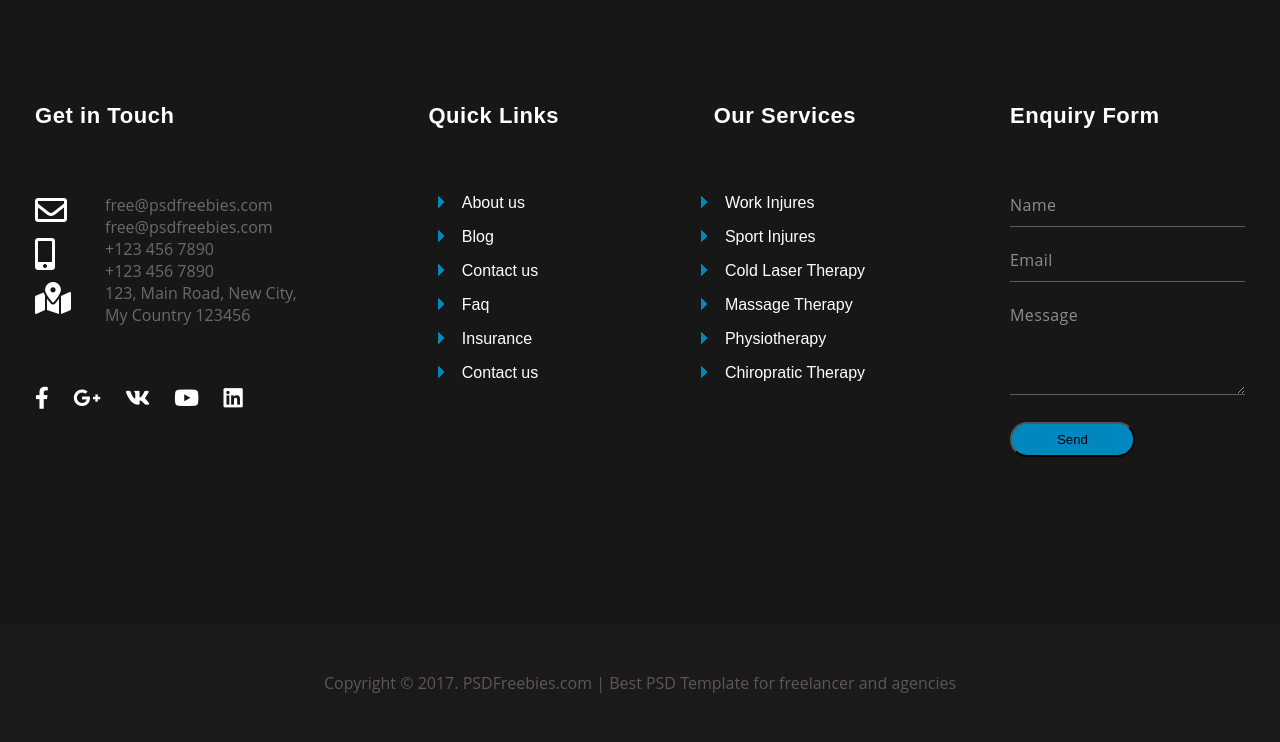
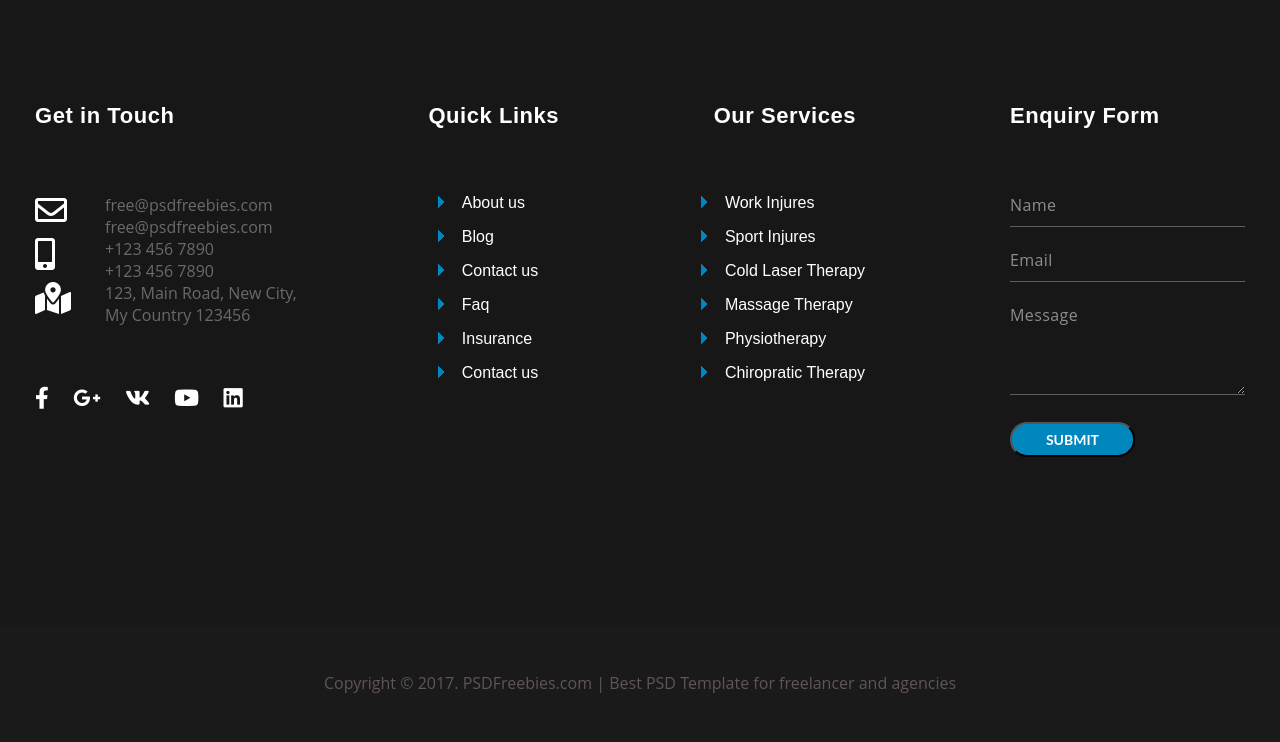
Before and after one commit to Underwerse/underwerse.github.io, a PHP site: page / in a window 1280 px wide; the page is wider, and only the part inside the window is pictured. Shown: the part 5461-6203 px from the top of that part. Run offline with PHP 8.4, Linux system fonts and the light colour scheme; some libraries are stand-ins or nearby versions.

Commit message:
Поправил стили кнопок

```diff
--- a/homework4/index.html
+++ b/homework4/index.html
@@ -359,7 +359,7 @@
 							placeholder=" "></textarea>
 						<label class="formLabel">Message</label>
 					</div>
-					<button class="formButton">Send</button>
+					<button class="formButton">SUBMIT</button>
 				</form>
 			</div>
 		</div>
--- a/homework4/styles/style.css
+++ b/homework4/styles/style.css
@@ -33,6 +33,7 @@ p {
   font-weight: 700;
   text-transform: uppercase;
   cursor: pointer;
+  transition: .3s;
 }
 .button:hover {
   background-color: #49acdd;
@@ -542,10 +543,14 @@ footer .container .footerColumn4 .feedbackForm .formButton {
   outline: none;
   transition: .3s;
   cursor: pointer;
+  color: #fff;
+  font-family: 'Lato', sans-serif;
+  font-size: 14px;
+  font-weight: 700;
 }
 footer .container .footerColumn4 .feedbackForm .formButton:focus,
 footer .container .footerColumn4 .feedbackForm .formButton:hover {
-  background-color: #0088be9f;
+  background-color: #49acdd;
 }
 footer .footerBottom {
   background-color: #1a1a1a;
--- a/homework4/styles/style.less
+++ b/homework4/styles/style.less
@@ -40,10 +40,11 @@ p {
 	font-weight: 700;
 	text-transform: uppercase;
 	cursor: pointer;
+	transition: .3s;
 }
 
 .button:hover {
-	background-color: #49acdd
+	background-color: #49acdd;
 }
 
 .button:active,
@@ -670,10 +671,13 @@ footer {
 					outline: none;
 					transition: .3s;
 					cursor: pointer;
-
+					color: #fff;
+					font-family: 'Lato', sans-serif;
+					font-size: 14px;
+					font-weight: 700;
 					&:focus,
 					&:hover {
-						background-color: #0088be9f;
+						background-color: #49acdd;
 					}
 				}
 			}
```
